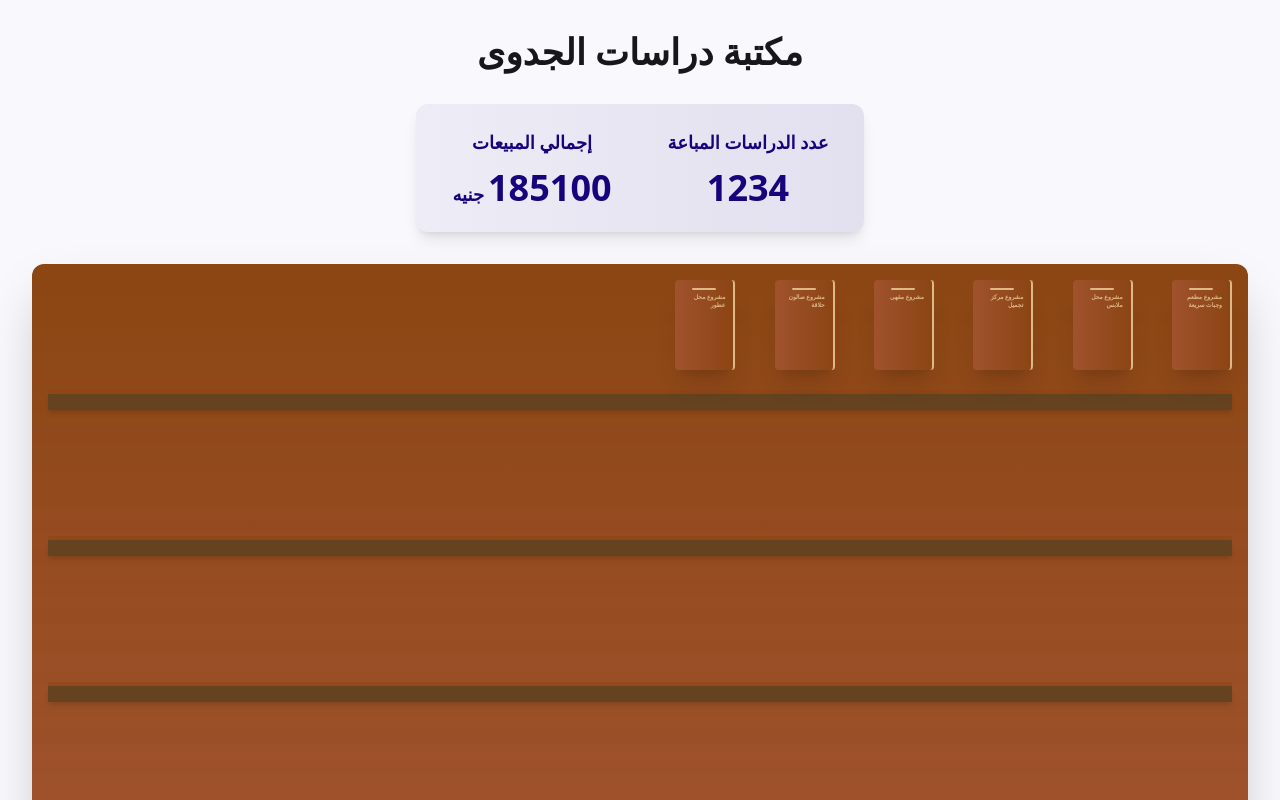
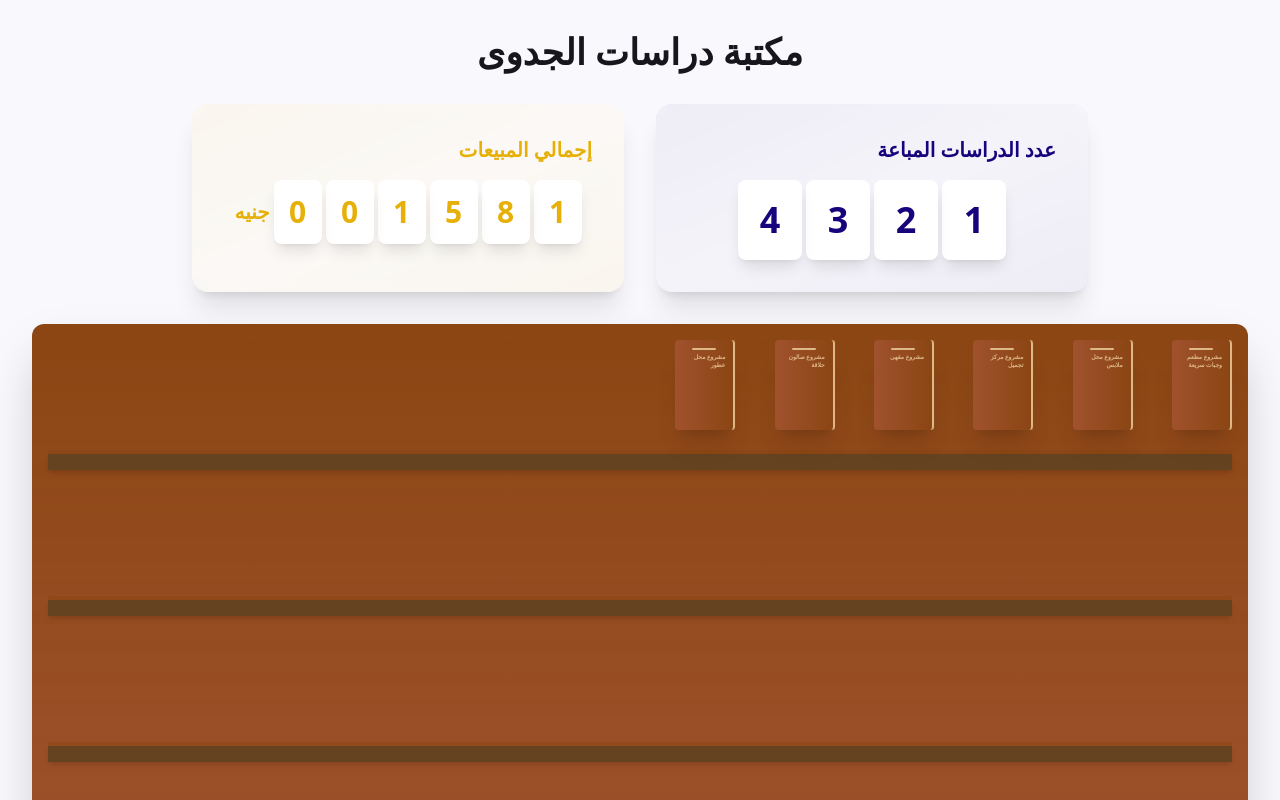
Before and after one commit to pop001040/modern-study-library-28, a React (Vite) app: page / in a window 1280 px wide. Shown: the top 800 px of the page. Built offline with nearby package versions, Linux system fonts and the light colour scheme.

Commit message:
Change counter design completely
Updated the design of the counter component to enhance its appearance and user experience.
[skip gpt_engineer]

```diff
--- a/src/components/ClassicCounter.tsx
+++ b/src/components/ClassicCounter.tsx
@@ -7,31 +7,58 @@ interface ClassicCounterProps {
 
 export const ClassicCounter = ({ soldStudies, totalAmount }: ClassicCounterProps) => {
   return (
-    <div className="w-full max-w-md mx-auto bg-gradient-to-r from-primary/5 to-primary/10 rounded-xl p-6 shadow-lg">
+    <div className="w-full max-w-4xl mx-auto">
       <div className="grid grid-cols-2 gap-8">
-        <div className="text-center">
-          <h4 className="text-lg font-semibold mb-3 text-primary">عدد الدراسات المباعة</h4>
         <motion.div
-            initial={{ scale: 0.5, opacity: 0 }}
-            animate={{ scale: 1, opacity: 1 }}
+          initial={{ opacity: 0, y: 20 }}
+          animate={{ opacity: 1, y: 0 }}
           transition={{ duration: 0.5 }}
-            className="text-4xl font-bold text-primary"
+          className="relative overflow-hidden rounded-2xl bg-gradient-to-br from-primary/10 via-primary/5 to-primary/10 p-8 shadow-xl"
         >
-            {String(soldStudies).padStart(4, '0')}
+          <div className="absolute inset-0 bg-white/40 backdrop-blur-sm" />
+          <div className="relative">
+            <h4 className="text-xl font-bold mb-4 text-primary">عدد الدراسات المباعة</h4>
+            <div className="flex items-center justify-center space-x-1 rtl:space-x-reverse">
+              {String(soldStudies).padStart(4, '0').split('').map((digit, index) => (
+                <motion.div
+                  key={index}
+                  initial={{ opacity: 0, y: 20 }}
+                  animate={{ opacity: 1, y: 0 }}
+                  transition={{ delay: index * 0.1 }}
+                  className="w-16 h-20 bg-white rounded-lg shadow-lg flex items-center justify-center"
+                >
+                  <span className="text-4xl font-bold text-primary">{digit}</span>
                 </motion.div>
+              ))}
             </div>
-        <div className="text-center">
-          <h4 className="text-lg font-semibold mb-3 text-primary">إجمالي المبيعات</h4>
+          </div>
+        </motion.div>
+
         <motion.div
-            initial={{ scale: 0.5, opacity: 0 }}
-            animate={{ scale: 1, opacity: 1 }}
+          initial={{ opacity: 0, y: 20 }}
+          animate={{ opacity: 1, y: 0 }}
           transition={{ duration: 0.5, delay: 0.2 }}
-            className="text-4xl font-bold text-primary"
+          className="relative overflow-hidden rounded-2xl bg-gradient-to-br from-secondary/10 via-secondary/5 to-secondary/10 p-8 shadow-xl"
         >
-            {String(totalAmount).padStart(6, '0')}
-            <span className="text-lg mr-1">جنيه</span>
+          <div className="absolute inset-0 bg-white/40 backdrop-blur-sm" />
+          <div className="relative">
+            <h4 className="text-xl font-bold mb-4 text-secondary">إجمالي المبيعات</h4>
+            <div className="flex items-center justify-center space-x-1 rtl:space-x-reverse">
+              {String(totalAmount).padStart(6, '0').split('').map((digit, index) => (
+                <motion.div
+                  key={index}
+                  initial={{ opacity: 0, y: 20 }}
+                  animate={{ opacity: 1, y: 0 }}
+                  transition={{ delay: index * 0.1 }}
+                  className="w-12 h-16 bg-white rounded-lg shadow-lg flex items-center justify-center"
+                >
+                  <span className="text-3xl font-bold text-secondary">{digit}</span>
                 </motion.div>
+              ))}
+              <div className="mr-2 text-xl font-bold text-secondary">جنيه</div>
             </div>
+          </div>
+        </motion.div>
       </div>
     </div>
   );
```
Lines whose indentation alone changed are shown as unchanged.
